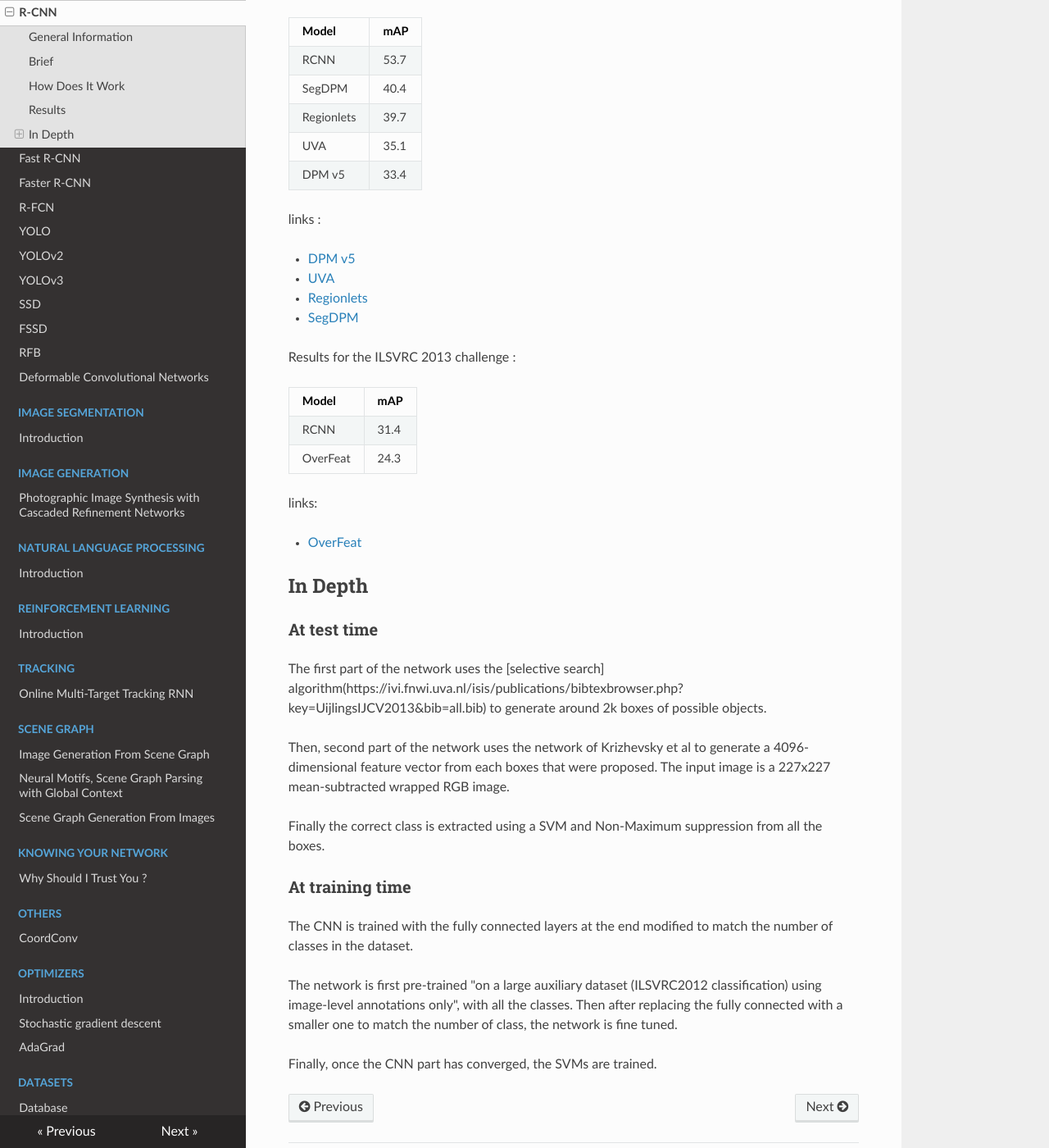
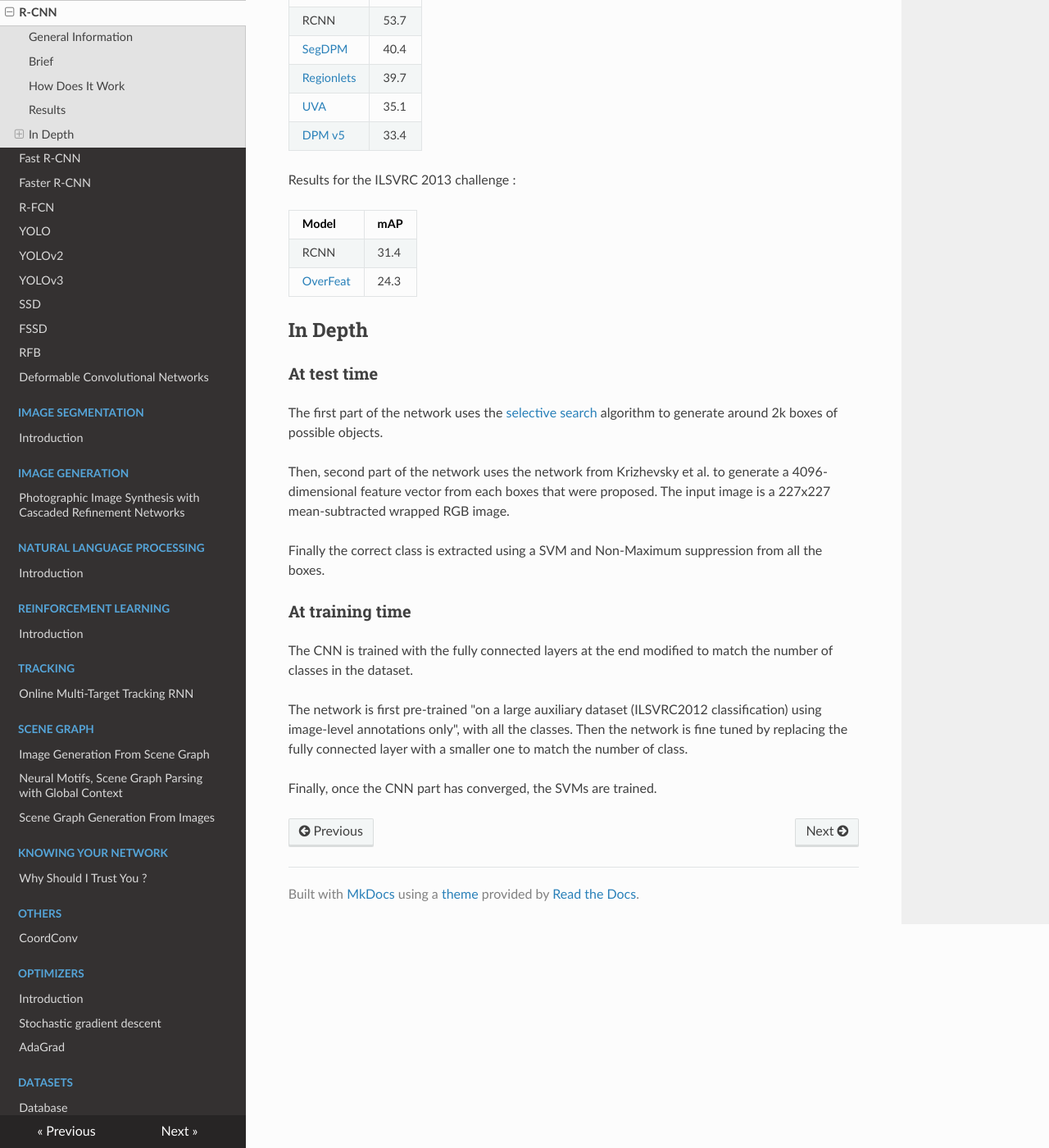
Before and after one commit to D3lt4lph4/papers, an MkDocs documentation site: the page built from docs/imagedetection/rcnn.md, in a window 1280 px wide and 1400 px high, scrolled down 1370 px. Shown: the whole window at 82% size. Built offline with MkDocs 1.6.1, drawn with Linux system fonts in a browser that asks for light colours; nearby versions of some CDN libraries; old or Windows-style settings are respelled for this version of MkDocs; some of the changed text lies outside the part shown.

Commit message:
final rcnn

```diff
--- a/docs/imagedetection/rcnn.md
+++ b/docs/imagedetection/rcnn.md
@@ -17,9 +17,9 @@ This network is one of the pioneers for object detection. In its conception it i
 
 Even if the architecture of the network is inspired by OverFeat, the RCNN outperformed all of the results at the time of its publication.
 
-One of the main contribution of the paper is to demonstrate the gain obtained when pre-training on large auxiliary dataset and after that training on the target set (usually smaller).
+One of the main contribution of the paper is to demonstrate the gain obtained when pre-training on large auxiliary dataset and then training on the target set.
 
-This is not an end-to-end classifier as we can see nowadays.
+This is not an end-to-end classifier.
 
 ## How Does It Work
 
@@ -31,45 +31,30 @@ A region proposal algorithm extract ROI, then each region is fed to a classifier
 
 ## Results
 
-The results are for two different dataset.
-
 Results for the PASCAL VOC 2010 challenge :
 
 | Model | mAP |
 |-------|-----|
 | RCNN | 53.7 |
-| SegDPM | 40.4 |
-| Regionlets | 39.7 |
-| UVA | 35.1 |
-| DPM v5 | 33.4 |
-
-links :
-
-- [DPM v5](https://www.rossgirshick.info/latent/)
-- [UVA](https://ivi.fnwi.uva.nl/isis/publications/bibtexbrowser.php?key=UijlingsIJCV2013&bib=all.bib)
-- [Regionlets](http://www.ece.northwestern.edu/~mya671/mypapers/ICCV13_Wang_Yang_Zhu_Lin.pdf)
-- [SegDPM](https://www.cv-foundation.org/openaccess/content_cvpr_2013/papers/Fidler_Bottom-Up_Segmentation_for_2013_CVPR_paper.pdf)
-
+| [SegDPM](https://www.cv-foundation.org/openaccess/content_cvpr_2013/papers/Fidler_Bottom-Up_Segmentation_for_2013_CVPR_paper.pdf) | 40.4 |
+| [Regionlets](http://www.ece.northwestern.edu/~mya671/mypapers/ICCV13_Wang_Yang_Zhu_Lin.pdf) | 39.7 |
+| [UVA](https://ivi.fnwi.uva.nl/isis/publications/bibtexbrowser.php?key=UijlingsIJCV2013&bib=all.bib) | 35.1 |
+| [DPM v5](https://www.rossgirshick.info/latent/) | 33.4 |
 
 Results for the ILSVRC 2013 challenge :
 
 | Model | mAP |
 |-------|-----|
 | RCNN | 31.4 |
-| OverFeat | 24.3 |
-
-links:
-
-- [OverFeat](https://arxiv.org/abs/1312.6229)
-
+| [OverFeat](https://arxiv.org/abs/1312.6229) | 24.3 |
 
 ## In Depth
 
 ### At test time
 
-The first part of the network uses the [selective search] algorithm(https://ivi.fnwi.uva.nl/isis/publications/bibtexbrowser.php?key=UijlingsIJCV2013&bib=all.bib) to generate around 2k boxes of possible objects.
+The first part of the network uses the [selective search](https://ivi.fnwi.uva.nl/isis/publications/bibtexbrowser.php?key=UijlingsIJCV2013&bib=all.bib) algorithm to generate around 2k boxes of possible objects.
 
-Then, second part of the network uses the network of Krizhevsky et al to generate a  4096-dimensional feature vector from each boxes that were proposed. The input image is a 227x227 mean-subtracted wrapped RGB image.
+Then, second part of the network uses the network from Krizhevsky et al. to generate a  4096-dimensional feature vector from each boxes that were proposed. The input image is a 227x227 mean-subtracted wrapped RGB image.
 
 Finally the correct class is extracted using a SVM and Non-Maximum suppression from all the boxes.
 
@@ -77,6 +62,6 @@ Finally the correct class is extracted using a SVM and Non-Maximum suppression f
 
 The CNN is trained with the fully connected layers at the end modified to match the number of classes in the dataset.
 
-The network is first pre-trained "on a large auxiliary dataset (ILSVRC2012 classification) using image-level annotations only", with all the classes. Then after replacing the fully connected with a smaller one to match the number of class, the network is fine tuned.
+The network is first pre-trained "on a large auxiliary dataset (ILSVRC2012 classification) using image-level annotations only", with all the classes. Then the network is fine tuned by replacing the fully connected layer with a smaller one to match the number of class.
 
 Finally, once the CNN part has converged, the SVMs are trained.
```
Also changed, not shown: other parts of docs/imagedetection/rcnn.md (+1 -1 lines).
